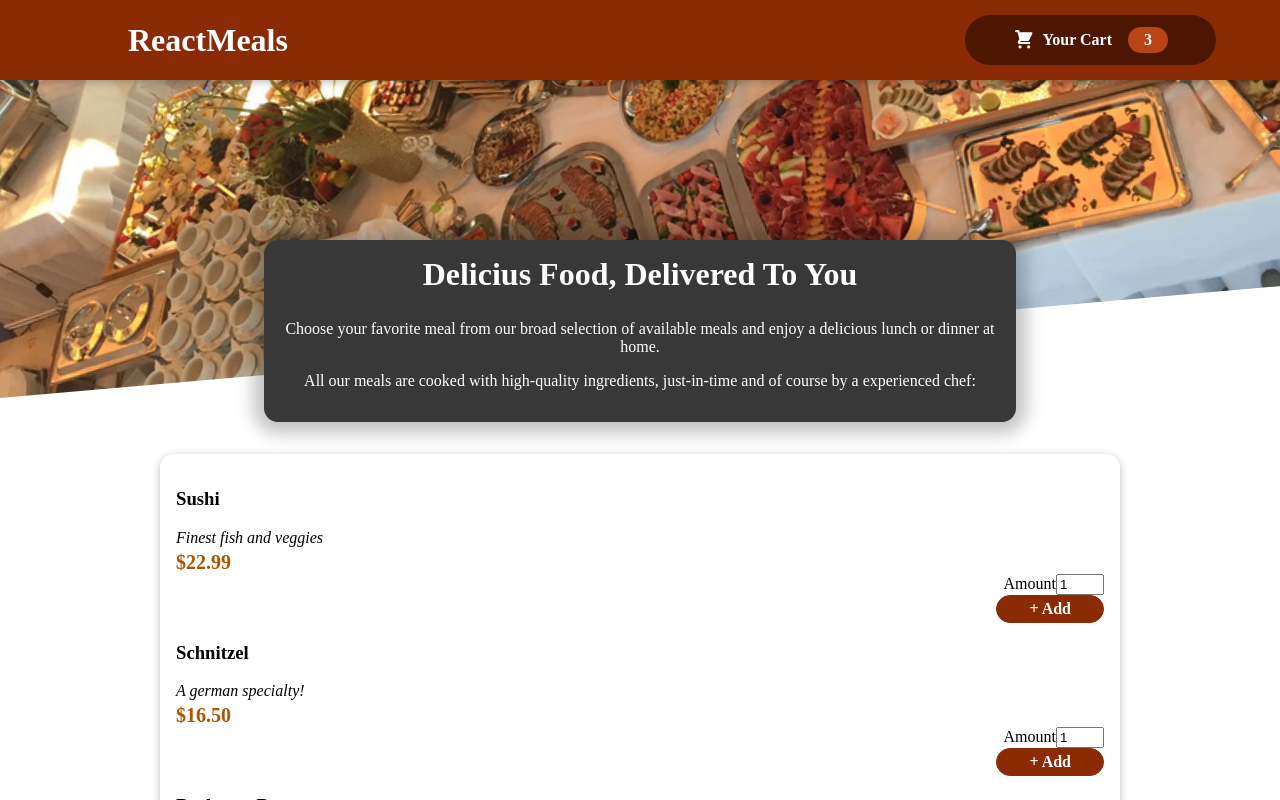
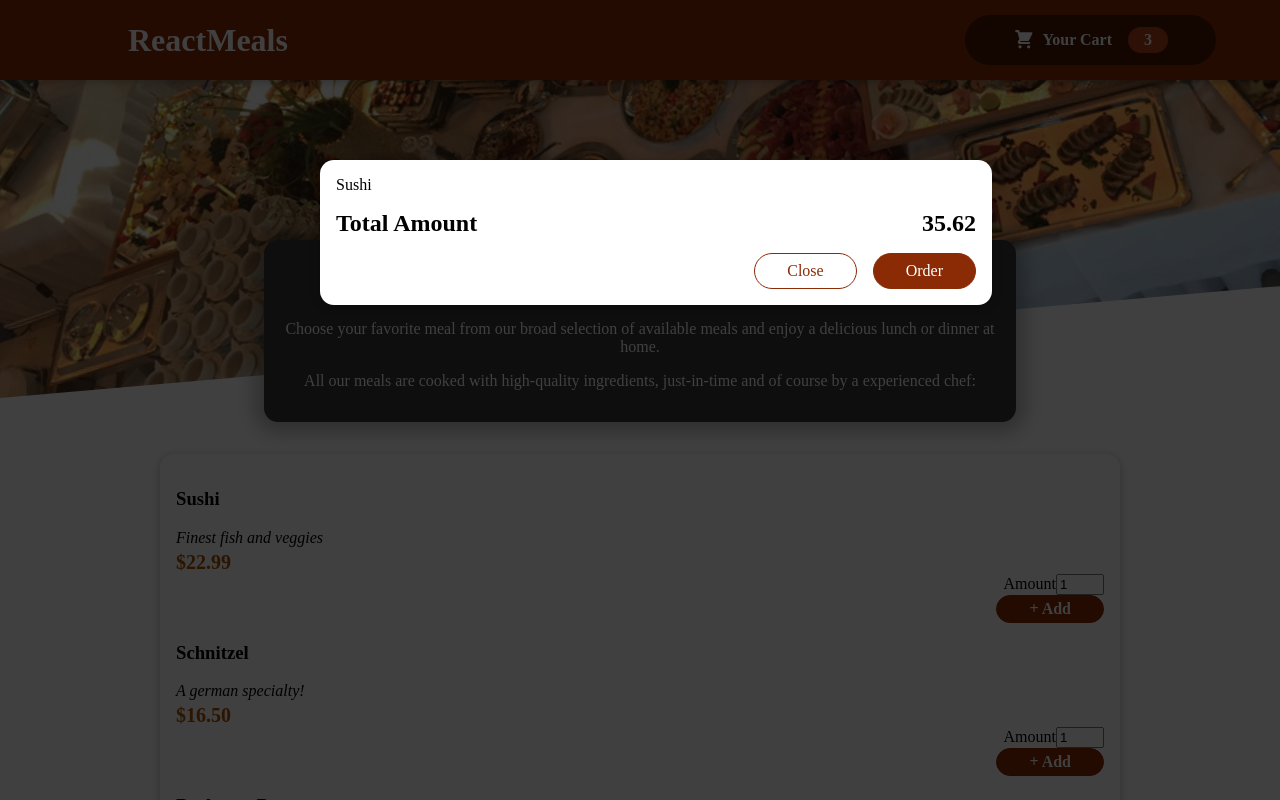
Before and after one commit to paskuvan/react-food, a React (Create React App) app: page / in a window 1280 px wide. Shown: the top 800 px of the page. Built offline with nearby package versions, Linux system fonts and the light colour scheme.

Commit message:
add modal via a react portal

```diff
--- a/public/index.html
+++ b/public/index.html
@@ -28,6 +28,7 @@
   </head>
   <body>
     <noscript>You need to enable JavaScript to run this app.</noscript>
+    <div id="overlays"></div>
     <div id="root"></div>
     <!--
       This HTML file is a template.
--- a/src/App.js
+++ b/src/App.js
@@ -2,10 +2,12 @@
 
 import Header from './components/Layout/Header';
 import Meals from './components/Meals/Meals';
+import Cart from './components/Cart/Cart';
 
 function App() {
   return (
     <Fragment>
+      <Cart />
       <Header />
       <main>
     <Meals />
@@ -14,4 +16,4 @@
   );
         };
 
-        export default App;
+  export default App;
--- a/src/components/Cart/Cart.js
+++ b/src/components/Cart/Cart.js
@@ -1,11 +1,17 @@
+import Modal from '../UI/Modal';
 import classes from './Cart.module.css';
 
 const Cart = (props) => {
-    const cartItems = <ul className={classes['cart-items']}>
-        {[{id: 'c1', name: 'Sushi', amount: 2, price: 12.99},
- ].map((item) => <li>{item.name</li>)}</ul>;
+    const cartItems = (
+      <ul className={classes['cart-items']}>
+        {[{ id: 'c1', name: 'Sushi', amount: 2, price: 12.99 }].map((item) => (
+          <li>{item.name}</li>
+        ))}
+      </ul>
+    );
+
     return (
-        <div>
+      <Modal>
         {cartItems}
         <div className={classes.total}>
           <span>Total Amount</span>
@@ -13,9 +19,9 @@
         </div>
         <div className={classes.actions}>
           <button className={classes['button--alt']}>Close</button>
-                <button className={classes.button}>Order</button>            </div>
+          <button className={classes.button}>Order</button>
         </div>
+      </Modal>
     );
   };
-
 export default Cart;
--- /dev/null
+++ b/src/components/UI/Modal.js
@@ -0,0 +1,32 @@
+import { Fragment } from 'react';
+import ReactDOM from 'react-dom';
+
+import classes from './Modal.module.css';
+
+const Backdrop = (props) => {
+  return <div className={classes.backdrop} />;
+};
+
+const ModalOverlay = (props) => {
+  return (
+    <div className={classes.modal}>
+      <div className={classes.content}>{props.children}</div>
+    </div>
+  );
+};
+
+const portalElement = document.getElementById('overlays');
+
+const Modal = (props) => {
+  return (
+    <Fragment>
+      {ReactDOM.createPortal(<Backdrop />, portalElement)}
+      {ReactDOM.createPortal(
+        <ModalOverlay>{props.children}</ModalOverlay>,
+        portalElement
+      )}
+    </Fragment>
+  );
+};
+
+export default Modal;
--- /dev/null
+++ b/src/components/UI/Modal.module.css
@@ -0,0 +1,40 @@
+.backdrop {
+    position: fixed;
+    top: 0;
+    left: 0;
+    width: 100%;
+    height: 100vh;
+    z-index: 20;
+    background-color: rgba(0, 0, 0, 0.75);
+  }
+
+  .modal {
+    position: fixed;
+    top: 20vh;
+    left: 5%;
+    width: 90%;
+    background-color: white;
+    padding: 1rem;
+    border-radius: 14px;
+    box-shadow: 0 2px 8px rgba(0, 0, 0, 0.25);
+    z-index: 30;
+    animation: slide-down 300ms ease-out forwards;
+  }
+
+  @media (min-width: 768px) {
+    .modal {
+      width: 40rem;
+      left: calc(50% - 20rem);
+    }
+  }
+
+  @keyframes slide-down {
+    from {
+      opacity: 0;
+      transform: translateY(-3rem);
+    }
+    to {
+      opacity: 1;
+      transform: translateY(0);
+    }
+  }
```
Lines whose indentation alone changed are shown as unchanged.
